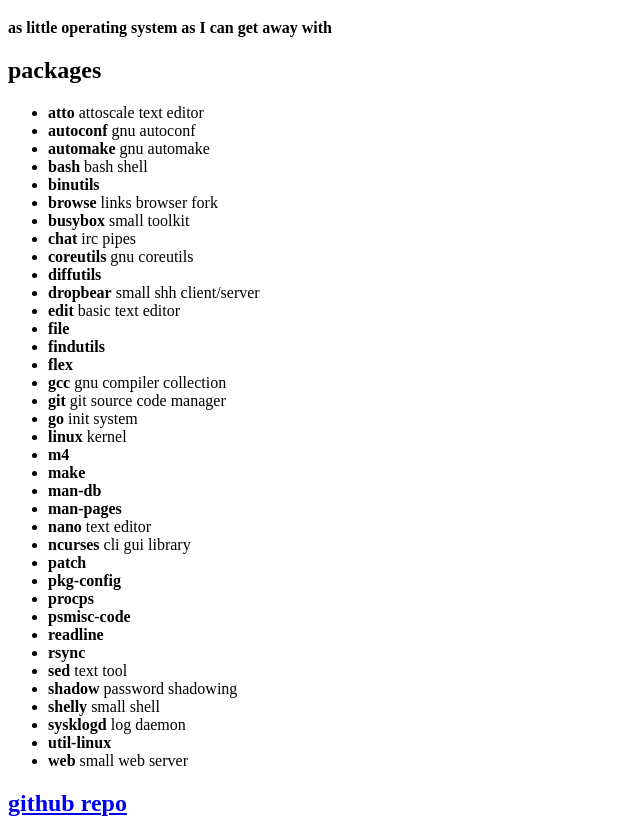
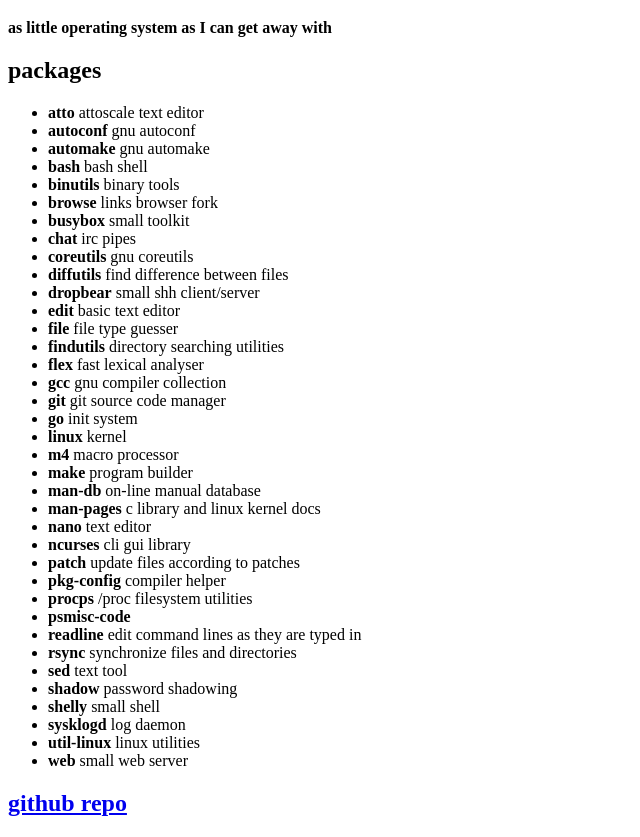
Before and after one commit to infoburp/skinny, a plain HTML site: page index.html in a window 1280 px wide. Shown: the part 61-898 px from the top of the page, without its empty margins (0-640 px from the left). Drawn offline with Linux system fonts and the light colour scheme.

Commit message:
Update index.html

```diff
--- a/index.html
+++ b/index.html
@@ -12,38 +12,38 @@
 <li><strong>autoconf</strong> gnu autoconf</li>
 <li><strong>automake</strong> gnu automake</li>
 <li><strong>bash</strong> bash shell</li>
-<li><strong>binutils</strong></li>
+<li><strong>binutils</strong> binary tools</li>
 <li><strong>browse</strong> links browser fork</li>
 <li><strong>busybox</strong> small toolkit</li>
 <li><strong>chat</strong> irc pipes</li>
 <li><strong>coreutils</strong> gnu coreutils</li>
-<li><strong>diffutils</strong></li>
+<li><strong>diffutils</strong> find difference between files</li>
 <li><strong>dropbear</strong> small shh client/server</li>
 <li><strong>edit</strong> basic text editor</li>
-<li><strong>file</strong></li>
-<li><strong>findutils</strong></li>
-<li><strong>flex</strong></li>
+<li><strong>file</strong> file type guesser</li>
+<li><strong>findutils</strong> directory searching utilities</li>
+<li><strong>flex</strong> fast lexical analyser</li>
 <li><strong>gcc</strong> gnu compiler collection</li>
 <li><strong>git</strong> git source code manager</li>
 <li><strong>go</strong> init system</li>
 <li><strong>linux</strong> kernel</li>
-<li><strong>m4</strong></li>
-<li><strong>make</strong></li>
-<li><strong>man-db</strong></li>
-<li><strong>man-pages</strong></li>
+<li><strong>m4</strong> macro processor</li>
+<li><strong>make</strong> program builder</li>
+<li><strong>man-db</strong> on-line manual database</li>
+<li><strong>man-pages</strong> c library and linux kernel docs</li>
 <li><strong>nano</strong> text editor</li>
 <li><strong>ncurses</strong> cli gui library</li>
-<li><strong>patch</strong></li>
-<li><strong>pkg-config</strong></li>
-<li><strong>procps</strong></li>
+<li><strong>patch</strong> update files according to patches</li>
+<li><strong>pkg-config</strong> compiler helper</li>
+<li><strong>procps</strong> /proc filesystem utilities</li>
 <li><strong>psmisc-code</strong></li>
-<li><strong>readline</strong></li>
-<li><strong>rsync</strong></li>
+<li><strong>readline</strong> edit command lines as they are typed in</li>
+<li><strong>rsync</strong> synchronize files and directories</li>
 <li><strong>sed</strong> text tool</li>
 <li><strong>shadow</strong> password shadowing</li>
 <li><strong>shelly</strong> small shell</li>
 <li><strong>sysklogd</strong> log daemon</li>
-<li><strong>util-linux</strong></li>
+<li><strong>util-linux</strong> linux utilities</li>
 <li><strong>web</strong> small web server</li>
 
 </ul>
```
